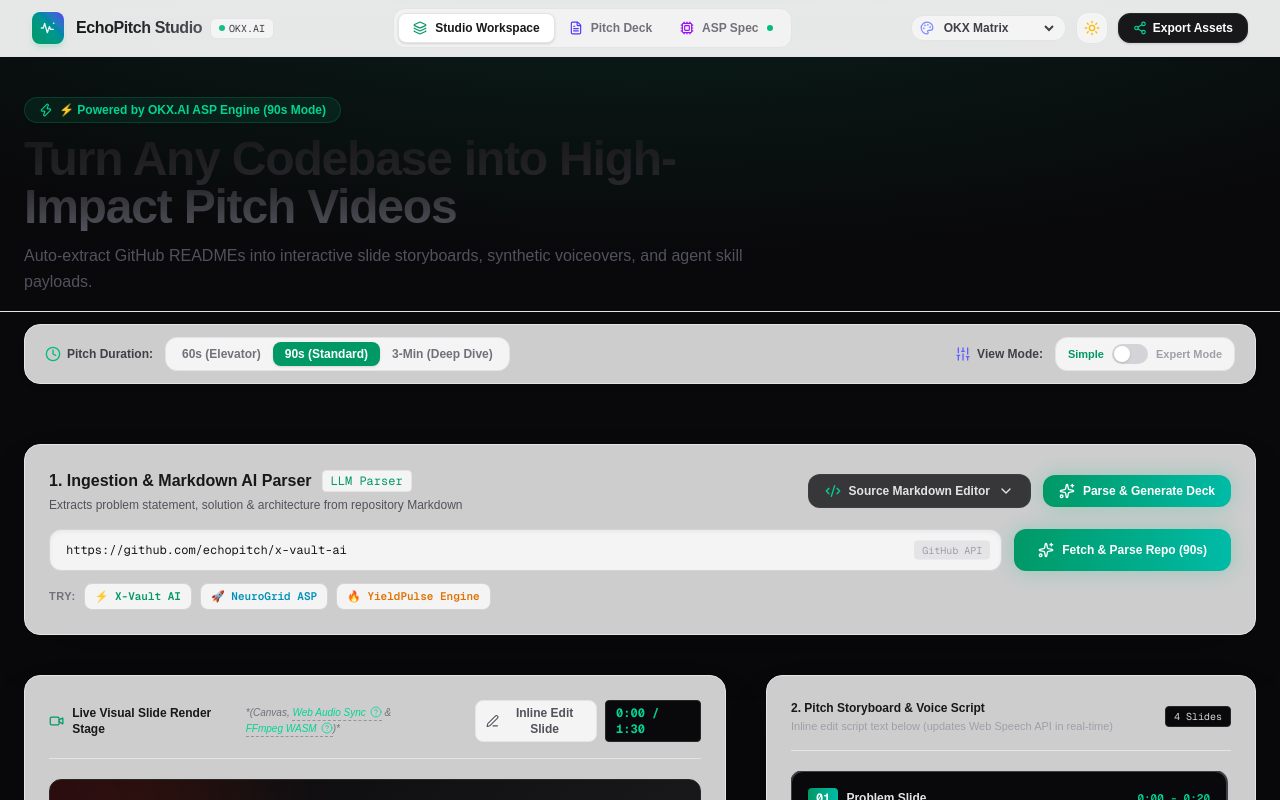
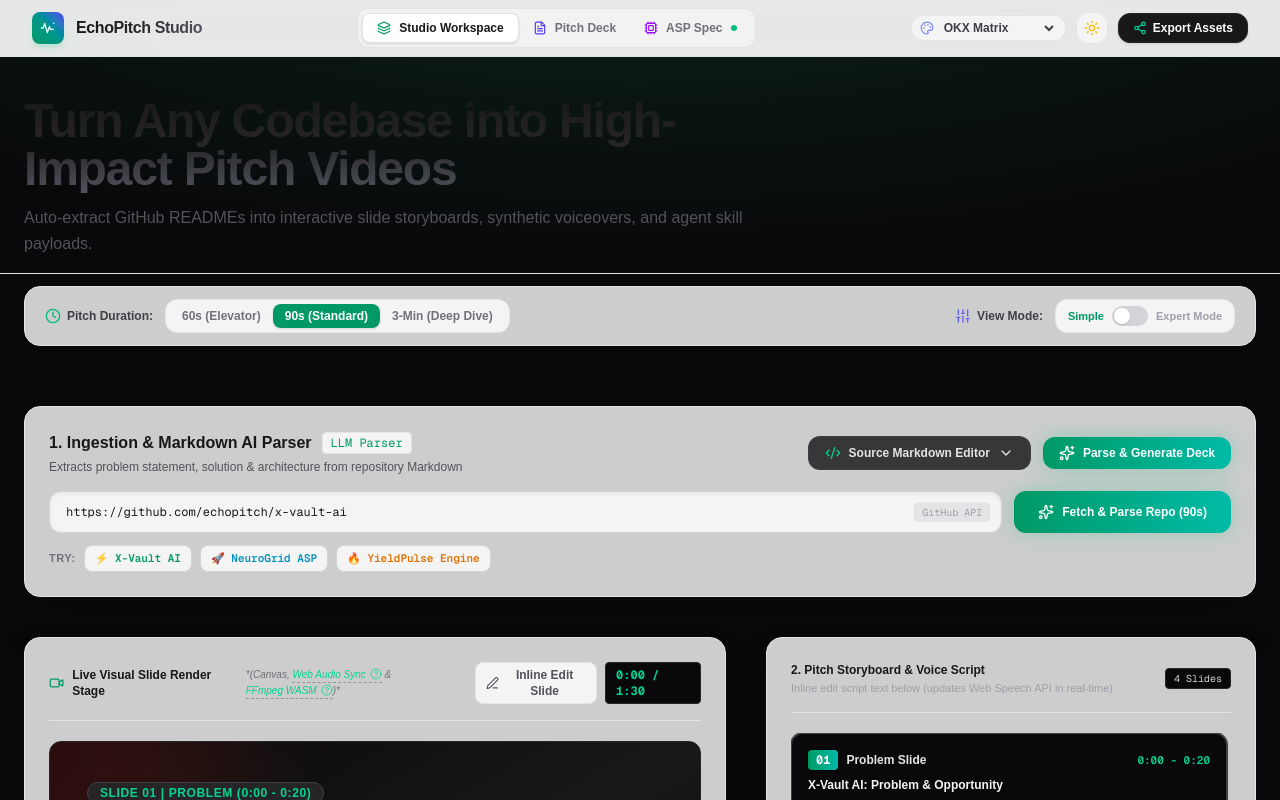
Before and after one commit to YakiUdoph/echopitch-studio, a Next.js app in the folder echopitch-studio/: page / in a window 1280 px wide. Shown: the top 800 px of the page. Built offline with nearby package versions, Linux system fonts and the light colour scheme.

Commit message:
Remove OKX badges from hero

```diff
--- a/echopitch-studio/app/components/Header.tsx
+++ b/echopitch-studio/app/components/Header.tsx
@@ -61,10 +61,6 @@
           <div className="flex items-center gap-2">
             <span className="bg-gradient-to-r from-zinc-900 via-zinc-800 to-zinc-600 dark:from-white dark:via-zinc-100 dark:to-zinc-300 bg-clip-text text-base font-black tracking-tight text-transparent">
               EchoPitch Studio
-            </span>
-            <span className="inline-flex items-center gap-1 rounded-md bg-zinc-100 dark:bg-zinc-900 px-2 py-0.5 text-[10px] font-mono text-zinc-700 dark:text-zinc-300 border border-zinc-200 dark:border-zinc-800 uppercase">
-              <span className="h-1.5 w-1.5 rounded-full bg-emerald-500 dark:bg-emerald-400 animate-pulse"></span>
-              OKX.AI
             </span>
           </div>
         </div>
--- a/echopitch-studio/app/page.tsx
+++ b/echopitch-studio/app/page.tsx
@@ -292,10 +292,6 @@
           transition={{ duration: 0.5 }}
           className="flex flex-col items-start gap-3 max-w-3xl"
         >
-          <span className={`inline-flex items-center gap-1.5 rounded-full ${themeObj.accentBg} px-3.5 py-1 text-xs font-semibold ${themeObj.accentText} ${themeObj.accentBorder} border backdrop-blur-md shadow-sm`}>
-            <Zap className="h-3.5 w-3.5" />
-            ⚡ Powered by OKX.AI ASP Engine ({pitchDuration}s Mode)
-          </span>
           <h1 className="text-3xl sm:text-5xl font-black tracking-tight bg-gradient-to-b from-zinc-900 via-zinc-800 to-zinc-600 dark:from-white dark:via-zinc-200 dark:to-zinc-500 bg-clip-text text-transparent">
             Turn Any Codebase into High-Impact Pitch Videos
           </h1>
```
